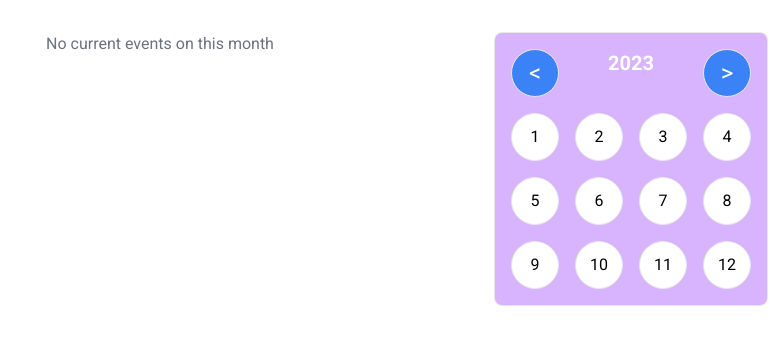
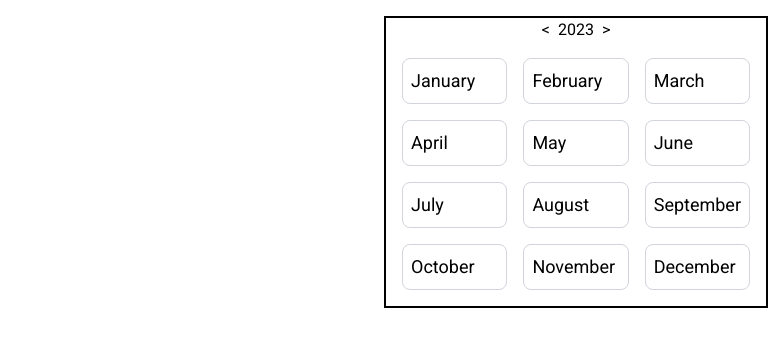
Before and after one commit to shreyanzjain/scoop-mern, a React (Vite) app in the folder frontend/: page /calendar in a window 1280 px wide. Shown: the top 346 px of the page, without its empty margins (496-1280 px from the left). Built offline with nearby package versions, Linux system fonts and the light colour scheme.

Commit message:
User Calender Pivoted Structure

```diff
--- a/frontend/src/components/Calendar/Calendar.jsx
+++ b/frontend/src/components/Calendar/Calendar.jsx
@@ -1,140 +1,245 @@
+// import React, { useState } from 'react';
+// import calendarData from './calendarData.json';
+
+
+
+// function Calendar() {
+//   const currentYear = new Date().getFullYear();
+//   const minYear = currentYear - 5;
+//   const maxYear = currentYear + 2;
+
+//   const [displayedYear, setDisplayedYear] = useState(currentYear);
+//   const [selectedMonth, setSelectedMonth] = useState(null);
+//   const [selectedDay, setSelectedDay] = useState(null);
+
+//   const goToPrevYear = () => {
+//     if (displayedYear > minYear) {
+//       setDisplayedYear(displayedYear - 1);
+//     }
+//   };
+
+//   const goToNextYear = () => {
+//     if (displayedYear < maxYear) {
+//       setDisplayedYear(displayedYear + 1);
+//     }
+//   };
+
+//   const handleMonthClick = (month) => {
+//     // Filter the calendarData to get activities for the selected month
+//     const activitiesForMonth = calendarData.filter(
+//       (entry) => entry.year === displayedYear && entry.month === month
+//     );
+
+//     if (activitiesForMonth.length > 0) {
+//       // Display the activities for the selected month
+//       setSelectedMonth(activitiesForMonth);
+//       setSelectedDay(null); // Reset selected day when a new month is clicked
+//     } else {
+//       // No data for the selected month, display a message
+//       setSelectedMonth([]);
+//       setSelectedDay(null);
+//     }
+//   };
+
+//   const handleDayClick = (day) => {
+//     // Find the activity for the selected day
+//     const activityForDay = selectedMonth ? selectedMonth.find((entry) => entry.day === day) : null;
+
+//     // Display the activity for the selected day
+//     setSelectedDay(activityForDay ? activityForDay.activity : '');
+//   };
+
+//   const renderLeftSide = () => {
+//     const categories = ['Placement', 'College'];
+//     const totalDays = selectedMonth ? new Date(displayedYear, selectedMonth[0].month, 0).getDate() : 0;
+
+//     const dayRows = [];
+//     for (let day = 1; day <= totalDays; day++) {
+//       const activitiesForDay = selectedMonth
+//         ? selectedMonth.filter((entry) => entry.day === day)
+//         : [];
+
+//       const placementActivity = activitiesForDay.find((entry) => entry.catgeory === 'Placement');
+//       const collegeActivity = activitiesForDay.find((entry) => entry.catgeory === 'College');
+
+//       dayRows.push(
+//         <tr key={day} onClick={() => handleDayClick(day)} className="cursor-pointer">
+//           <td className="px-4 py-2 text-center">{placementActivity ? placementActivity.activity : '-'}</td>
+//           <td className="px-4 py-2 text-center font-bold">{day}</td>
+//           <td className="px-4 py-2 text-center">{collegeActivity ? collegeActivity.activity : '-'}</td>
+//         </tr>
+//       );
+//     }
+
+//     return (
+//       <div className="w-full absolute top-8 left-4">
+//         {selectedMonth && selectedMonth.length > 0 ? (
+//           <table className="w-4/5">
+//             <thead>
+//               <tr>
+//                 <th className="px-4 py-2">Placement</th>
+//                 <th className="px-4 py-2">Day</th>
+//                 <th className="px-4 py-2">College</th>
+//               </tr>
+//             </thead>
+//             <tbody>{dayRows}</tbody>
+//           </table>
+//         ) : (
+//           <p className="text-gray-500 text-center">No current events on this month</p>
+//         )}
+//       </div>
+//     );
+//   };
+
+//   const renderCalendar = () => {
+//     return (
+//       <div className="p-4 border rounded-lg text-center bg-gradient-to-b from-purple-300 via-purple-300 to-purple-300 fixed top-8 right-4">
+//         <div className="flex justify-between mb-4">
+//           <button
+//             onClick={goToPrevYear}
+//             className={`w-12 h-12 rounded-full border bg-blue-500 hover:bg-indigo-600 text-white text-2xl ${
+//               displayedYear <= minYear ? 'opacity-50 cursor-not-allowed' : ''
+//             }`}
+//             disabled={displayedYear <= minYear}
+//           >
+//             &lt;
+//           </button>
+//           <h2 className="text-xl font-bold text-white">{displayedYear}</h2>
+//           <button
+//             onClick={goToNextYear}
+//             className={`w-12 h-12 rounded-full border bg-blue-500 hover:bg-green-600 text-white text-2xl ${
+//               displayedYear >= maxYear ? 'opacity-50 cursor-not-allowed' : ''
+//             }`}
+//             disabled={displayedYear >= maxYear}
+//           >
+//             &gt;
+//           </button>
+//         </div>
+//         <div className="grid grid-cols-4 gap-4">
+//           {Array.from({ length: 12 }, (_, index) => (
+//             <div
+//               key={index}
+//               className="w-12 h-12 border rounded-full flex items-center justify-center bg-white hover:bg-yellow-300 transition duration-300 ease-in-out transform hover:scale-110 cursor-pointer"
+//               onClick={() => handleMonthClick(index + 1)}
+//             >
+//               {index + 1}
+//             </div>
+//           ))}
+//         </div>
+//       </div>
+//     );
+//   };
+
+//   return (
+//     <div className="mt-8">
+//       {renderLeftSide()}
+//       <div className="w-2/3 mx-auto">{renderCalendar()}</div>
+//     </div>
+//   );
+
+// }
+
+// import React, { useState } from 'react';
+// import Calendar from 'react-calendar';
+// import 'react-calendar/dist/Calendar.css';
+
+// function CalendarComponent() {
+//   // State to track the selected month
+//   const [selectedMonth, setSelectedMonth] = useState(null);
+
+//   // Function to handle month click
+//   const handleMonthClick = (date) => {
+//     setSelectedMonth(date);
+//   };
+
+//   return (
+//     <div className="relative flex">
+//       {selectedMonth && (
+//         <div className="w-1/2 p-4 abosolute top-0 right-0"> {/* First calendar at the top-right corner */}
+//           <h1 className="text-xl mb-4">
+//             {selectedMonth.toLocaleString('default', { month: 'long' })} Calendar
+//           </h1>
+//           <Calendar value={selectedMonth} />
+//         </div>
+//       )}
+
+//       <div className="w-1/2 p-4 abosolute top-0 right-0"> {/* Second calendar on the right */}
+//         <h1 className="text-xl mb-4">Month-Wise Calendar</h1>
+//         <Calendar
+//           view="year"
+//           showMonthNavigation={false}
+//           showNeighboringMonth={false}
+//           onClickMonth={handleMonthClick} // Handle month click
+//         />
+//       </div>
+//     </div>
+//   );
+// };
+// export default CalendarComponent
+
 import React, { useState } from 'react';
-import calendarData from './calendarData.json';
+import Calendar from 'react-calendar';
+import 'react-calendar/dist/Calendar.css';
 
-function Calendar() {
-  const currentYear = new Date().getFullYear();
-  const minYear = currentYear - 5;
-  const maxYear = currentYear + 2;
+const MonthCalendar = () => {
+  const today = new Date();
+  const [year, setYear] = useState(today.getFullYear());
+  const currentMonth = today.getMonth();
+  const [selectedMonth, setSelectedMonth] = useState(null);
 
-  const [displayedYear, setDisplayedYear] = useState(currentYear);
-  const [selectedMonth, setSelectedMonth] = useState(null);
-  const [selectedDay, setSelectedDay] = useState(null);
+  const months = [
+    'January', 'February', 'March', 'April',
+    'May', 'June', 'July', 'August',
+    'September', 'October', 'November', 'December',
+  ];
 
-  const goToPrevYear = () => {
-    if (displayedYear > minYear) {
-      setDisplayedYear(displayedYear - 1);
-    }
+  const handlePrevYear = () => {
+    setYear(year - 1);
   };
 
-  const goToNextYear = () => {
-    if (displayedYear < maxYear) {
-      setDisplayedYear(displayedYear + 1);
-    }
+  const handleNextYear = () => {
+    setYear(year + 1);
   };
 
-  const handleMonthClick = (month) => {
-    // Filter the calendarData to get activities for the selected month
-    const activitiesForMonth = calendarData.filter(
-      (entry) => entry.year === displayedYear && entry.month === month
-    );
-
-    if (activitiesForMonth.length > 0) {
-      // Display the activities for the selected month
-      setSelectedMonth(activitiesForMonth);
-      setSelectedDay(null); // Reset selected day when a new month is clicked
-    } else {
-      // No data for the selected month, display a message
-      setSelectedMonth([]);
-      setSelectedDay(null);
-    }
-  };
-
-  const handleDayClick = (day) => {
-    // Find the activity for the selected day
-    const activityForDay = selectedMonth ? selectedMonth.find((entry) => entry.day === day) : null;
-
-    // Display the activity for the selected day
-    setSelectedDay(activityForDay ? activityForDay.activity : '');
-  };
-
-  const renderLeftSide = () => {
-    const categories = ['Placement', 'College'];
-    const totalDays = selectedMonth ? new Date(displayedYear, selectedMonth[0].month, 0).getDate() : 0;
-
-    const dayRows = [];
-    for (let day = 1; day <= totalDays; day++) {
-      const activitiesForDay = selectedMonth
-        ? selectedMonth.filter((entry) => entry.day === day)
-        : [];
-
-      const placementActivity = activitiesForDay.find((entry) => entry.catgeory === 'Placement');
-      const collegeActivity = activitiesForDay.find((entry) => entry.catgeory === 'College');
-
-      dayRows.push(
-        <tr key={day} onClick={() => handleDayClick(day)} className="cursor-pointer">
-          <td className="px-4 py-2 text-center">{placementActivity ? placementActivity.activity : '-'}</td>
-          <td className="px-4 py-2 text-center font-bold">{day}</td>
-          <td className="px-4 py-2 text-center">{collegeActivity ? collegeActivity.activity : '-'}</td>
-        </tr>
-      );
-    }
-
-    return (
-      <div className="w-full absolute top-8 left-4">
-        {selectedMonth && selectedMonth.length > 0 ? (
-          <table className="w-4/5">
-            <thead>
-              <tr>
-                <th className="px-4 py-2">Placement</th>
-                <th className="px-4 py-2">Day</th>
-                <th className="px-4 py-2">College</th>
-              </tr>
-            </thead>
-            <tbody>{dayRows}</tbody>
-          </table>
-        ) : (
-          <p className="text-gray-500 text-center">No current events on this month</p>
-        )}
-      </div>
-    );
-  };
-
-  const renderCalendar = () => {
-    return (
-      <div className="p-4 border rounded-lg text-center bg-gradient-to-b from-purple-300 via-purple-300 to-purple-300 fixed top-8 right-4">
-        <div className="flex justify-between mb-4">
-          <button
-            onClick={goToPrevYear}
-            className={`w-12 h-12 rounded-full border bg-blue-500 hover:bg-indigo-600 text-white text-2xl ${
-              displayedYear <= minYear ? 'opacity-50 cursor-not-allowed' : ''
-            }`}
-            disabled={displayedYear <= minYear}
-          >
-            &lt;
-          </button>
-          <h2 className="text-xl font-bold text-white">{displayedYear}</h2>
-          <button
-            onClick={goToNextYear}
-            className={`w-12 h-12 rounded-full border bg-blue-500 hover:bg-green-600 text-white text-2xl ${
-              displayedYear >= maxYear ? 'opacity-50 cursor-not-allowed' : ''
-            }`}
-            disabled={displayedYear >= maxYear}
-          >
-            &gt;
-          </button>
-        </div>
-        <div className="grid grid-cols-4 gap-4">
-          {Array.from({ length: 12 }, (_, index) => (
-            <div
-              key={index}
-              className="w-12 h-12 border rounded-full flex items-center justify-center bg-white hover:bg-yellow-300 transition duration-300 ease-in-out transform hover:scale-110 cursor-pointer"
-              onClick={() => handleMonthClick(index + 1)}
-            >
-              {index + 1}
-            </div>
-          ))}
-        </div>
-      </div>
-    );
+  const handleMonthClick = (monthIndex) => {
+    setSelectedMonth(monthIndex);
   };
 
   return (
-    <div className="mt-8">
-      {renderLeftSide()}
-      <div className="w-2/3 mx-auto">{renderCalendar()}</div>
+    <div className="full-height-container"> {/* Add a container for full height */}
+      <div className="flex p-4">
+        <div className="flex-grow"></div>
+        <div className="calendar-container border-black border-2">
+          <div className="calendar-year flex items-center justify-center">
+            <button onClick={handlePrevYear} className="mr-2">&lt;</button>
+            {year}
+            <button onClick={handleNextYear} className="ml-2">&gt;</button>
+          </div>
+          <div className="grid grid-cols-3 grid-rows-4 gap-4 p-4">
+            {months.map((month, index) => (
+              <div
+                key={index}
+                className={`text-lg bg-white rounded-lg border border-gray-300 p-2
+                ${index === currentMonth ? 'bg-blue-200' : ''}
+                hover:bg-yellow-200 hover:bg-opacity-75 cursor-pointer`}
+                onClick={() => handleMonthClick(index)}
+              >
+                {month}
+              </div>
+            ))}
+          </div>
+        </div>
+      </div>
+      {selectedMonth !== null && (
+        <div className="calendar-calendar p-4" style={{ position: 'absolute', bottom: 4 ,right:2}}>
+          <Calendar
+            value={new Date(year, selectedMonth)}
+            onChange={(value) => setSelectedMonth(value.getMonth())}
+          />
+        </div>
+      )}
     </div>
   );
+};
 
-}
-
-export default Calendar;
+export default MonthCalendar;
```
